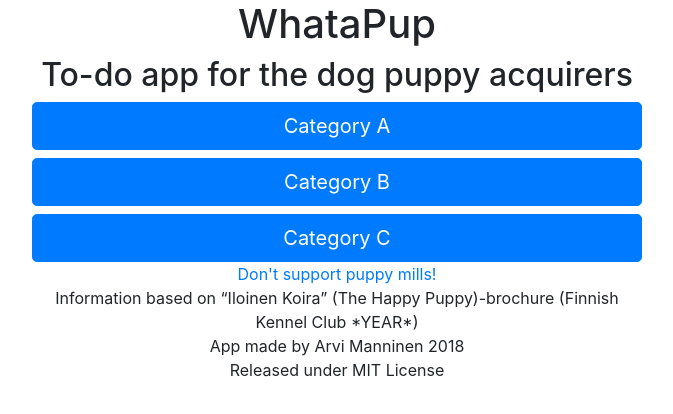
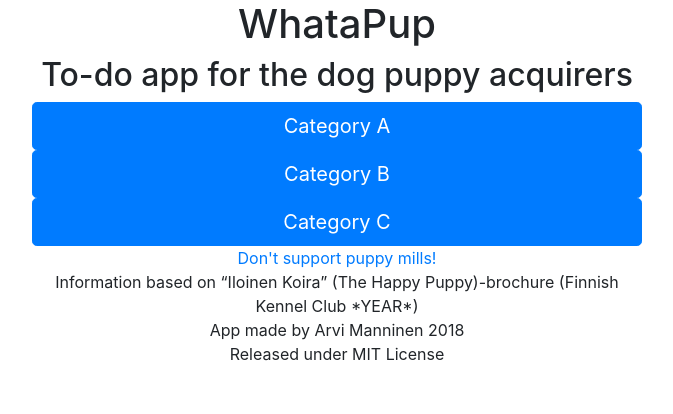
Before and after one commit to arvimanninen/whatapup, a React (Create React App) app: page / in a window 1280 px wide. Shown: the top 414 px of the page, without its empty margins (303-976 px from the left). Built offline with nearby package versions, Linux system fonts and the light colour scheme.

Commit message:
Revert "Unnecessary code removed, some functions renamed and css classes added to elements"
This reverts commit 7dae5c914e6a1242a79c882faa08097c0e09d1d1.

```diff
--- a/src/App.js
+++ b/src/App.js
@@ -9,10 +9,30 @@ class App extends Component {
     //this.state = {keyPairs: [], currentView: "MainMenu", currentCategory: null};
     this.state = {categories: [], currentView: "MainMenu", currentCategoryName: null};
     this.handleViewChange = this.handleViewChange.bind(this);
-    this.handleEquipmentListItemClick = this.handleEquipmentListItemClick.bind(this);
+    this.handleItemClick = this.handleItemClick.bind(this);
     this.formatState();
   }
 
+/*
+
+const CATEGORIES = [
+    {key: "CategoryA", name: "Category A", items: [
+        {key: "A-1", name: "Item a1", completed: false},
+        {key: "A-2", name: "Item a2", completed: false},
+        {key: "A-3", name: "Item a3", completed: false}
+    ]},
+    {key: "CategoryB", name: "Category B", items: [
+        {key: "B-1", name: "Item b1", completed: false},
+        {key: "B-2", name: "Item b2", completed: false},
+        {key: "B-3", name: "Item b3", completed: false}
+    ]},
+    {key: "CategoryC", name: "Category C", items: [
+        {key: "C-1", name: "Item c1", completed: false},
+        {key: "C-2", name: "Item c2", completed: false},
+        {key: "C-3", name: "Item c3", completed: false}
+    ]}
+];
+*/
   formatState() {
     const categories = this.props.categories;
     for(let i = 0; i < categories.length; i++) {
@@ -30,7 +50,25 @@ class App extends Component {
       }
     }
   }
-
+  /*
+  createKeyPairs() {
+    //
+    const categories = this.props.categories;
+    for(let i = 0; i < categories.length; i++) {
+      for(let k = 0; k < categories[i].items.length; k++) {
+        // CHECKS IF COMPLETATION INFORMATION IS ALREADY IN localStorage
+        let completed = localStorage.getItem(JSON.stringify(categories[i].items[k].key));
+        if(completed === "true") {
+          completed = true;
+        } else {
+          completed = false;
+        }
+        console.log(categories[i].items[k].key + ": " + completed);
+        this.state.keyPairs.push({key: categories[i].items[k].key, completed: completed});
+      }
+    }
+  }
+  */
   handleViewChange(view, categoryName) {
     this.setState({
       currentView: view,
@@ -38,7 +76,7 @@ class App extends Component {
     });
   }
 
-  handleEquipmentListItemClick(categoryName, itemName) {
+  handleItemClick(categoryName, itemName) {
     const categoryNames = this.state.categories.map((category) => category.name);
     const categoryIndex = categoryNames.indexOf(categoryName);
     const itemNames = this.state.categories[categoryIndex].items.map((item) => item.name);
@@ -72,7 +110,7 @@ class App extends Component {
         : null}
         {this.state.currentView === "EquipmentList" ?
           <EquipmentList category={currentCategory} handleViewChange={this.handleViewChange}
-          handleItemClick={this.handleEquipmentListItemClick}>
+          handleItemClick={this.handleItemClick}>
           </EquipmentList>
         : null}
       </div>
--- a/src/EquipmentList.js
+++ b/src/EquipmentList.js
@@ -1,7 +1,26 @@
 import React from 'react';
+import update from 'immutability-helper';
 
 class EquipmentList extends React.Component {
     // TODO: CHANGE FUNCTION NAME!
+
+
+    onItemClick(itemKey) {
+        const itemKeys = this.state.itemKeyPairs.map((ikp) => ikp.key);
+        const itemIndex = itemKeys.indexOf(itemKey);
+        let itemCompleted = false;
+        if(this.state.items[itemIndex].completed === false) {
+            itemCompleted = true;
+        }
+        const updatedItemKeyPairs = update(this.state.itemKeyPairs,
+            {[itemIndex]: {completed: {$set: itemCompleted}}}
+        );
+        this.setState({
+            itemKeyPairs: updatedItemKeyPairs
+        });
+        this.props.handleItemClick(itemKey);
+    }
+
 
 
     render(){
@@ -10,17 +29,13 @@ class EquipmentList extends React.Component {
         for(let i = 0; i < category.items.length; i++) {
             let item = category.items[i];
             if(item.completed === false) {
-                itemButtons.unshift(
-                    <button className="btn btn-primary btn-lg btn-block" key={item.name} onClick={() => this.props.handleItemClick(category.name, item.name)}>
-                        {item.name}
-                    </button>
-                );
+                itemButtons.unshift(<button className="btn btn-primary btn-lg"
+                    key={item.name} onClick={() => this.props.handleItemClick(category.name, item.name)}>{item.name}
+                </button>);
             } else {
-                itemButtons.push(
-                    <button className="btn btn-light btn-lg btn-block" key={item.name} onClick={() => this.props.handleItemClick(category.name, item.name)}>
-                        <s>{item.name}</s>
-                    </button>
-                );
+                itemButtons.push(<button className="btn btn-light btn-lg"
+                    key={item.name} onClick={() => this.props.handleItemClick(category.name, item.name)}>{item.name}
+                </button>);
             }
         }
         /*
@@ -45,4 +60,6 @@ class EquipmentList extends React.Component {
     }
 }
 
+
+
 export default EquipmentList;
--- a/src/MainMenu.js
+++ b/src/MainMenu.js
@@ -1,9 +1,10 @@
 import React from 'react';
+import './mainmenu.css';
 
 class MainMenu extends React.Component {
     render() {
         const categoryButtons = this.props.categories.map((category) =>
-            <EquipmentCategoryButton key={category.name} categoryName={category.name}
+            <EquipmentCategoryButton key={category.key} category={category}
             handleViewChange={this.props.handleViewChange}>
             </EquipmentCategoryButton>
         );
@@ -38,9 +39,9 @@ class MainMenu extends React.Component {
 
 class EquipmentCategoryButton extends React.Component {
     render() {
-        const categoryName = this.props.categoryName;
+        const categoryName = this.props.category.name;
         return(
-            <button className="btn btn-primary btn-lg btn-block" onClick={() => this.props.handleViewChange("EquipmentList", categoryName)}>{categoryName}</button>
+            <button className="btn btn-primary btn-lg" onClick={() => this.props.handleViewChange("EquipmentList", categoryName)}>{categoryName}</button>
         );
     }
 }
--- /dev/null
+++ b/src/mainmenu.css
@@ -0,0 +1,3 @@
+.btn {
+    width: 100%;
+}
```
